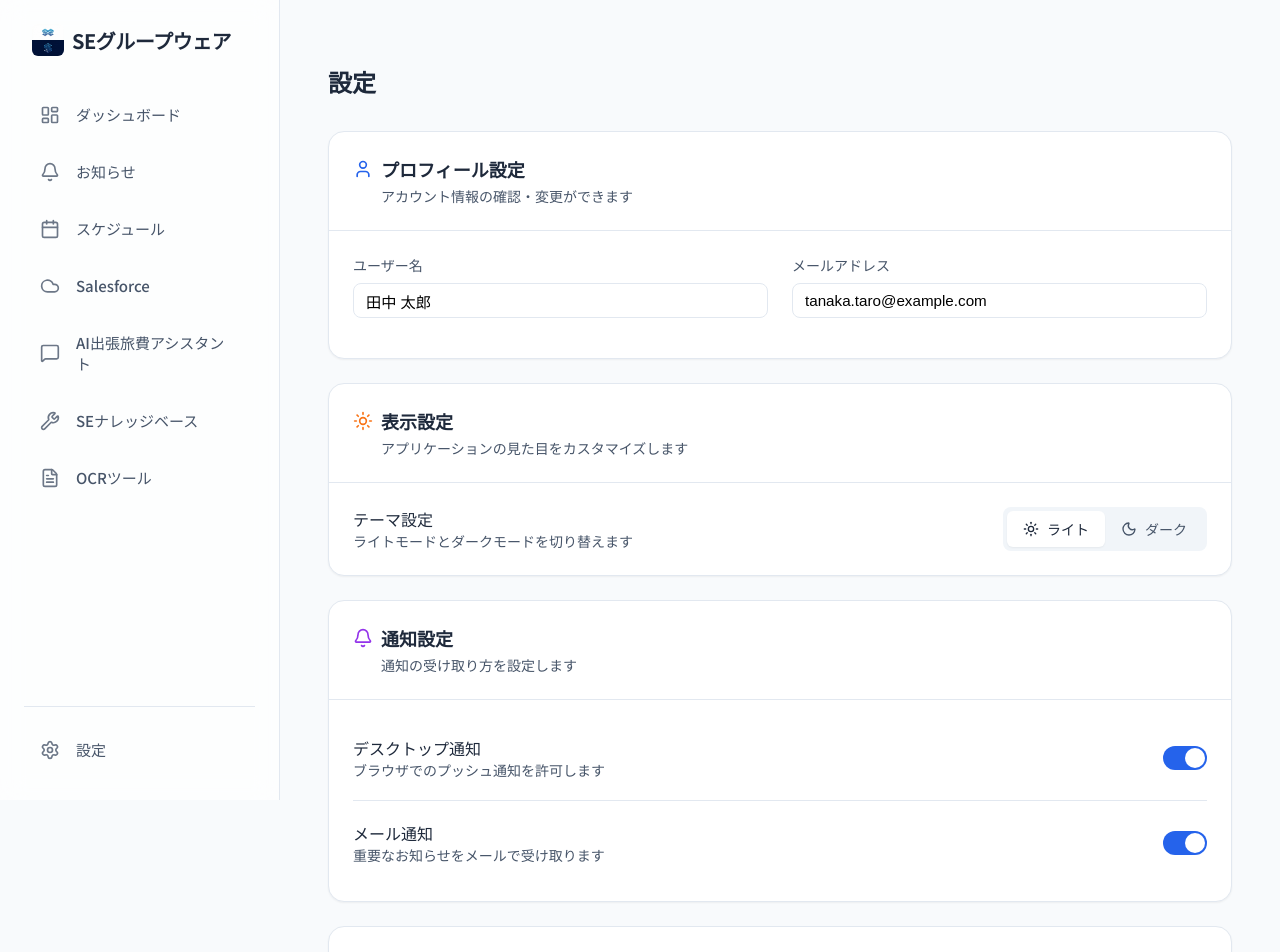
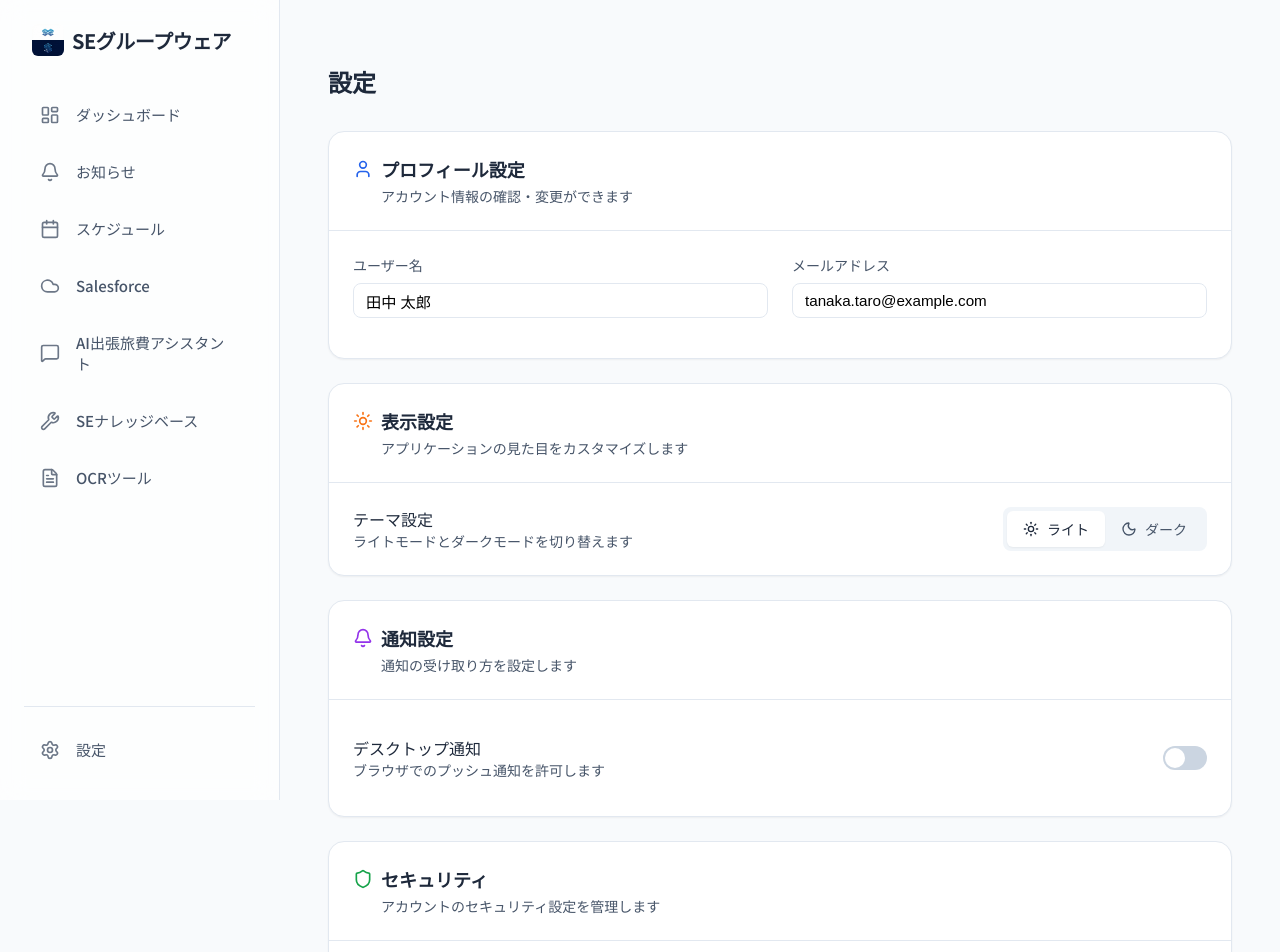
Before and after one commit to tianzhongyoushi178/SEgroupware, a Next.js app: page /settings in a window 1280 px wide. Shown: the top 952 px of the page. Built offline with nearby package versions, Linux system fonts and the light colour scheme.

Commit message:
feat: Finalize settings page with theme and notification logic

```diff
--- a/src/app/layout.tsx
+++ b/src/app/layout.tsx
@@ -2,6 +2,7 @@ import type { Metadata } from 'next';
 import { Inter, Noto_Sans_JP } from 'next/font/google';
 import Sidebar from '@/components/layout/Sidebar';
 import MainLayout from '@/components/layout/MainLayout';
+import ThemeInitializer from '@/components/common/ThemeInitializer';
 import './globals.css';
 
 const inter = Inter({ subsets: ['latin'] });
@@ -24,6 +25,7 @@ export default function RootLayout({
   return (
     <html lang="ja">
       <body className={`${inter.className} ${notoSansJP.className}`}>
+        <ThemeInitializer />
         <Sidebar />
         <MainLayout>{children}</MainLayout>
       </body>
--- a/src/app/settings/page.module.css
+++ b/src/app/settings/page.module.css
@@ -120,7 +120,8 @@
 
 .themeButtonActive {
     background: white;
-    color: var(--text-main);
+    color: #1e293b;
+    /* Slate 800 - Always dark for white background */
     box-shadow: var(--shadow-sm);
 }
 
--- a/src/app/settings/page.tsx
+++ b/src/app/settings/page.tsx
@@ -1,10 +1,32 @@
 'use client';
 
-import React from 'react';
+import React, { useEffect, useState } from 'react';
 import { User, Bell, Moon, Sun, Shield, LogOut } from 'lucide-react';
 import styles from './page.module.css';
+import { useSettingsStore } from '@/store/settingsStore';
 
 export default function SettingsPage() {
+    const {
+        theme,
+        notifications,
+        profile,
+        setTheme,
+        toggleDesktopNotification,
+        updateProfile,
+        sendTestNotification,
+    } = useSettingsStore();
+
+    // Hydration mismatch回避のため、マウント後にレンダリングする
+    const [mounted, setMounted] = useState(false);
+
+    useEffect(() => {
+        setMounted(true);
+    }, []);
+
+    if (!mounted) {
+        return null;
+    }
+
     return (
         <div className={styles.container}>
             <h1 className={styles.pageTitle}>設定</h1>
@@ -25,7 +47,8 @@ export default function SettingsPage() {
                                 <label className={styles.label}>ユーザー名</label>
                                 <input
                                     type="text"
-                                    defaultValue="田中 太郎"
+                                    value={profile.name}
+                                    onChange={(e) => updateProfile({ name: e.target.value })}
                                     className={styles.input}
                                 />
                             </div>
@@ -33,7 +56,8 @@ export default function SettingsPage() {
                                 <label className={styles.label}>メールアドレス</label>
                                 <input
                                     type="email"
-                                    defaultValue="tanaka.taro@example.com"
+                                    value={profile.email}
+                                    onChange={(e) => updateProfile({ email: e.target.value })}
                                     className={styles.input}
                                 />
                             </div>
@@ -57,11 +81,17 @@ export default function SettingsPage() {
                                 <p className={styles.toggleSubtext}>ライトモードとダークモードを切り替えます</p>
                             </div>
                             <div className={styles.themeToggle}>
-                                <button className={`${styles.themeButton} ${styles.themeButtonActive}`}>
+                                <button
+                                    onClick={() => setTheme('light')}
+                                    className={`${styles.themeButton} ${theme === 'light' ? styles.themeButtonActive : styles.themeButtonInactive}`}
+                                >
                                     <Sun size={16} />
                                     ライト
                                 </button>
-                                <button className={`${styles.themeButton} ${styles.themeButtonInactive}`}>
+                                <button
+                                    onClick={() => setTheme('dark')}
+                                    className={`${styles.themeButton} ${theme === 'dark' ? styles.themeButtonActive : styles.themeButtonInactive}`}
+                                >
                                     <Moon size={16} />
                                     ダーク
                                 </button>
@@ -86,31 +116,43 @@ export default function SettingsPage() {
                                 <p className={styles.toggleSubtext}>ブラウザでのプッシュ通知を許可します</p>
                             </div>
                             <label className={styles.switch}>
-                                <input type="checkbox" defaultChecked />
+                                <input
+                                    type="checkbox"
+                                    checked={notifications.desktop}
+                                    onChange={(e) => toggleDesktopNotification(e.target.checked)}
+                                />
                                 <span className={styles.slider}></span>
                             </label>
                         </div>
-                        <div className={styles.divider}></div>
-                        <div className={styles.toggleRow}>
-                            <div>
-                                <p className={styles.toggleText}>メール通知</p>
-                                <p className={styles.toggleSubtext}>重要なお知らせをメールで受け取ります</p>
+                        {notifications.desktop && (
+                            <div style={{ marginBottom: '1rem', display: 'flex', justifyContent: 'flex-end' }}>
+                                <button
+                                    onClick={sendTestNotification}
+                                    style={{
+                                        padding: '0.5rem 1rem',
+                                        fontSize: '0.875rem',
+                                        color: '#2563eb',
+                                        background: '#eff6ff',
+                                        border: 'none',
+                                        borderRadius: '0.375rem',
+                                        cursor: 'pointer',
+                                    }}
+                                >
+                                    テスト通知を送信
+                                </button>
                             </div>
-                            <label className={styles.switch}>
-                                <input type="checkbox" defaultChecked />
-                                <span className={styles.slider}></span>
-                            </label>
-                        </div>
+                        )}
                     </div>
                 </section>
 
-                {/* その他 */}
+                {/* セキュリティ設定 */}
                 <section className={styles.section}>
                     <div className={styles.sectionHeader}>
                         <div className={styles.headerContent}>
                             <Shield size={20} style={{ color: '#16a34a' }} />
                             <h2 className={styles.sectionTitle}>セキュリティ</h2>
                         </div>
+                        <p className={styles.sectionDescription}>アカウントのセキュリティ設定を管理します</p>
                     </div>
                     <div className={styles.content}>
                         <button className={styles.logoutButton}>
--- /dev/null
+++ b/src/components/common/ThemeInitializer.tsx
@@ -0,0 +1,29 @@
+'use client';
+
+import { useEffect } from 'react';
+import { useSettingsStore } from '@/store/settingsStore';
+
+export default function ThemeInitializer() {
+    const theme = useSettingsStore((state) => state.theme);
+
+    useEffect(() => {
+        const root = document.documentElement;
+        if (theme === 'dark') {
+            root.classList.add('dark');
+            root.style.setProperty('--background', '#0f172a');
+            root.style.setProperty('--surface', '#1e293b');
+            root.style.setProperty('--text-main', '#f1f5f9'); // Slate 100
+            root.style.setProperty('--text-secondary', '#cbd5e1'); // Slate 300
+            root.style.setProperty('--border', '#334155');
+        } else {
+            root.classList.remove('dark');
+            root.style.removeProperty('--background');
+            root.style.removeProperty('--surface');
+            root.style.removeProperty('--text-main');
+            root.style.removeProperty('--text-secondary');
+            root.style.removeProperty('--border');
+        }
+    }, [theme]);
+
+    return null;
+}
--- /dev/null
+++ b/src/store/settingsStore.ts
@@ -0,0 +1,104 @@
+import { create } from 'zustand';
+import { persist } from 'zustand/middleware';
+
+interface SettingsState {
+    theme: 'light' | 'dark';
+    notifications: {
+        desktop: boolean;
+    };
+    profile: {
+        name: string;
+        email: string;
+    };
+    setTheme: (theme: 'light' | 'dark') => void;
+    toggleDesktopNotification: (enabled: boolean) => Promise<void>;
+    updateProfile: (profile: Partial<SettingsState['profile']>) => void;
+    requestNotificationPermission: () => Promise<boolean>;
+    sendTestNotification: () => void;
+}
+
+export const useSettingsStore = create<SettingsState>()(
+    persist(
+        (set, get) => ({
+            theme: 'light',
+            notifications: {
+                desktop: false,
+            },
+            profile: {
+                name: '田中 太郎',
+                email: 'tanaka.taro@example.com',
+            },
+
+            setTheme: (theme) => set({ theme }),
+
+            toggleDesktopNotification: async (enabled) => {
+                if (enabled) {
+                    const granted = await get().requestNotificationPermission();
+                    if (granted) {
+                        set((state) => ({
+                            notifications: { ...state.notifications, desktop: true },
+                        }));
+                    } else {
+                        // 許可されなかった場合はOFFのまま
+                        set((state) => ({
+                            notifications: { ...state.notifications, desktop: false },
+                        }));
+                    }
+                } else {
+                    set((state) => ({
+                        notifications: { ...state.notifications, desktop: false },
+                    }));
+                }
+            },
+
+            updateProfile: (profile) =>
+                set((state) => ({
+                    profile: { ...state.profile, ...profile },
+                })),
+
+            requestNotificationPermission: async () => {
+                if (!('Notification' in window)) {
+                    console.warn('This browser does not support desktop notification');
+                    return false;
+                }
+
+                if (Notification.permission === 'granted') {
+                    return true;
+                }
+
+                const permission = await Notification.requestPermission();
+                return permission === 'granted';
+            },
+
+            sendTestNotification: () => {
+                const { notifications } = get();
+                if (!notifications.desktop) {
+                    alert('デスクトップ通知が有効になっていません。');
+                    return;
+                }
+
+                if (!('Notification' in window)) {
+                    alert('このブラウザは通知をサポートしていません。');
+                    return;
+                }
+
+                if (Notification.permission === 'granted') {
+                    new Notification('テスト通知', {
+                        body: 'これはSEグループウェアからのテスト通知です。',
+                        icon: '/logo.png',
+                    });
+                } else {
+                    alert('通知の許可がありません。');
+                }
+            },
+        }),
+        {
+            name: 'settings-storage',
+            partialize: (state) => ({
+                theme: state.theme,
+                notifications: state.notifications,
+                profile: state.profile,
+            }),
+        }
+    )
+);
```
